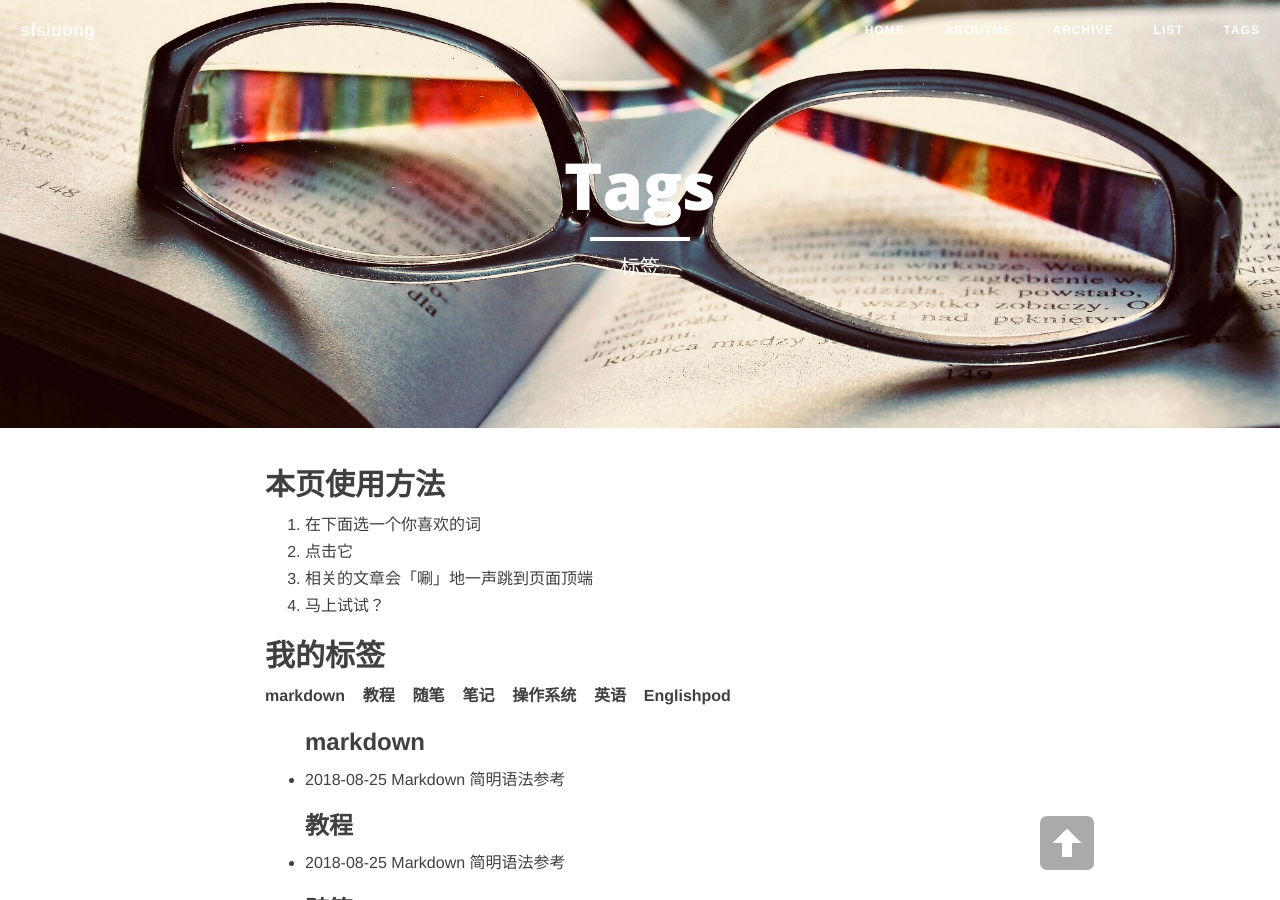
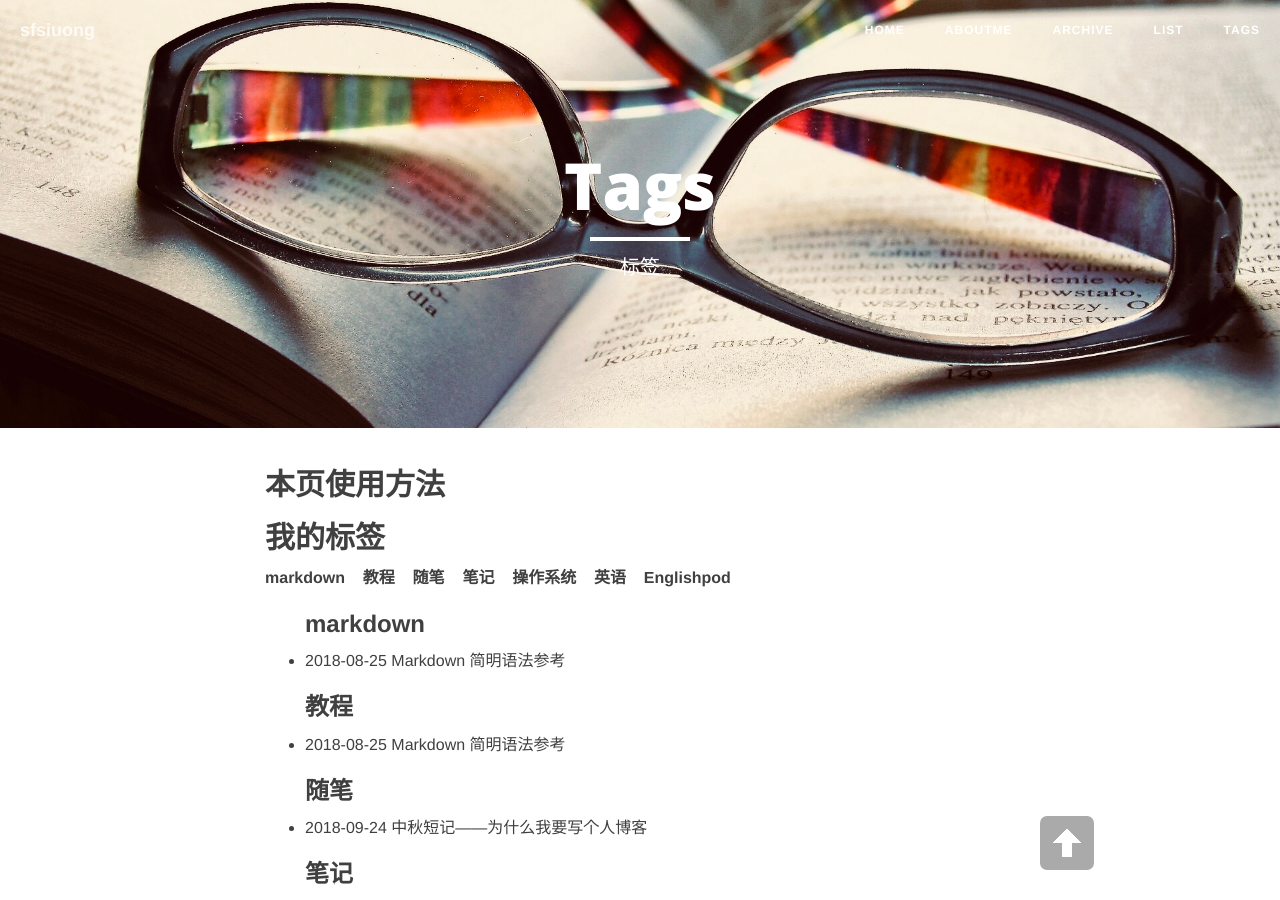
Before and after one commit to sfsiuong/sfsiuong.github.io, a Jekyll site: the page built from tags.md, in a window 1280 px wide and 900 px high. Built offline with Jekyll 4.4.1, drawn with Linux system fonts in a browser that asks for light colours; nearby versions of some CDN libraries; library files that are not in the unit come from our copies.

Commit message:
Update tags.md

```diff
--- a/tags.md
+++ b/tags.md
@@ -7,10 +7,7 @@ header-img: "img/2.jpg"
 
 ## 本页使用方法
 
-1. 在下面选一个你喜欢的词
-2. 点击它
-3. 相关的文章会「唰」地一声跳到页面顶端
-4. 马上试试？
+
 
 ## 我的标签
 
```
